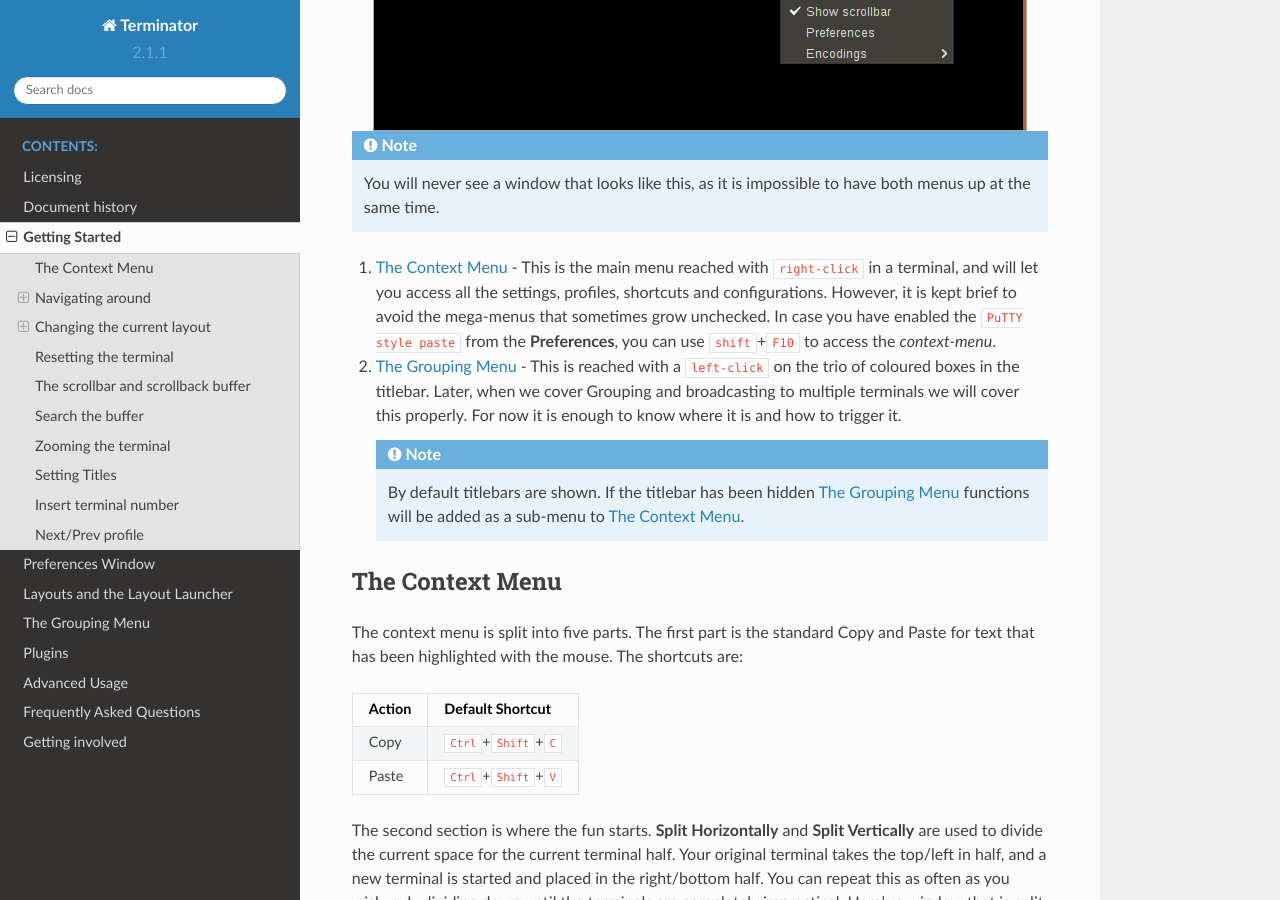
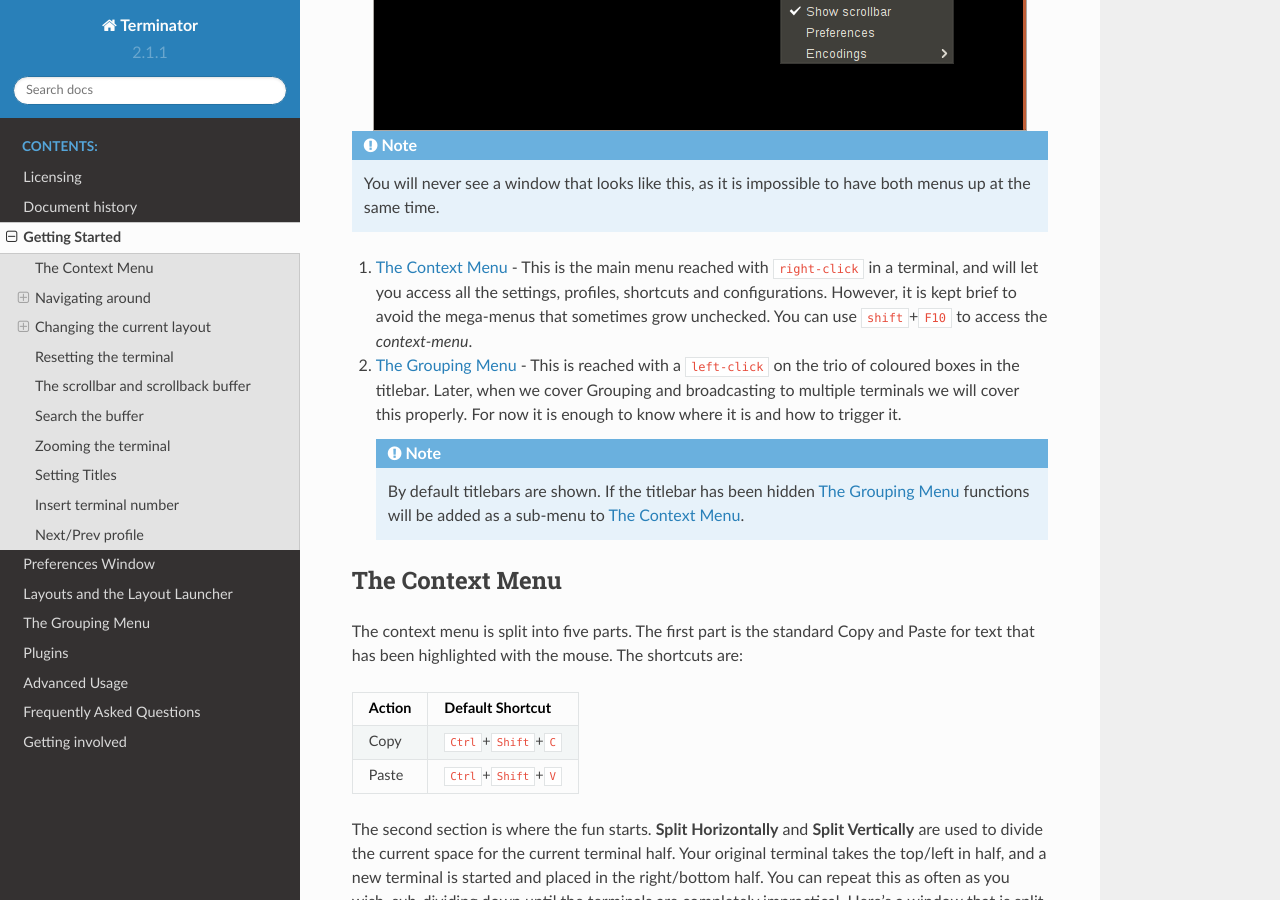
Before and after one commit to gnome-terminator/docs, a Sphinx documentation site: the page built from source/gettingstarted.rst, in a window 1280 px wide and 900 px high, scrolled down 1343 px. Built offline with Sphinx 7.4.7 and the Read the Docs theme 2.0.0, drawn with Linux system fonts in a browser that asks for light colours.

Commit message:
Update gettingstarted.rst
On my PureOs (Debian 10), Terminator 'shift + F10' command works from install without Putty paste style enabled.

```diff
--- a/source/gettingstarted.rst
+++ b/source/gettingstarted.rst
@@ -48,8 +48,7 @@
    will let you access all the settings, profiles, shortcuts and
    configurations. However, it is kept brief to avoid the mega-menus that
    sometimes grow unchecked.
-   In case you have enabled the ``PuTTY style paste`` from the **Preferences**,
-   you can use ``shift``\ +\ ``F10`` to access the `context-menu`.
+   You can use ``shift``\ +\ ``F10`` to access the `context-menu`.
 #. :ref:`grouping-menu` -
    This is reached with a ``left-click`` on the trio of coloured boxes in the
    titlebar. Later, when we cover Grouping and broadcasting to multiple
```
